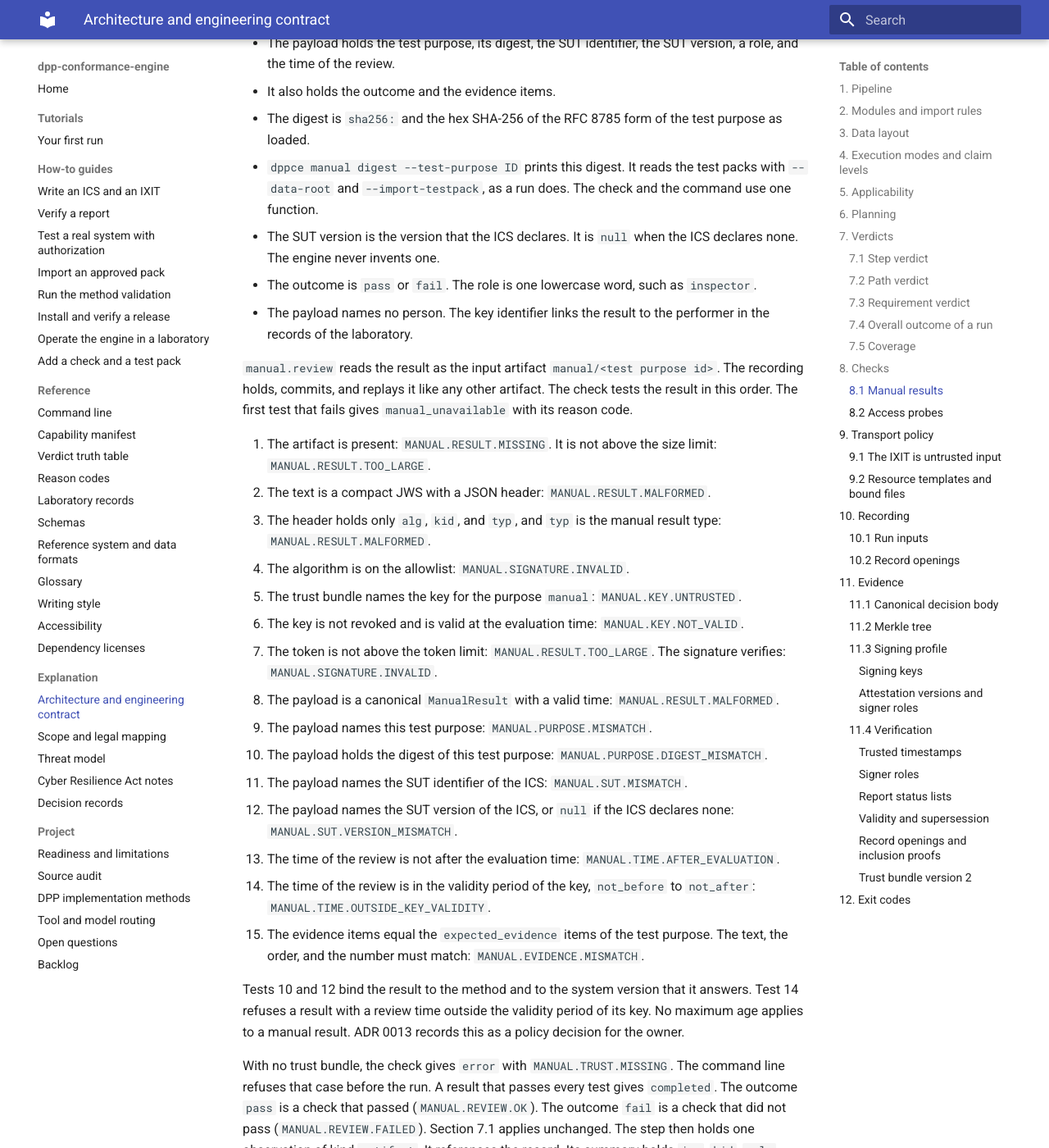
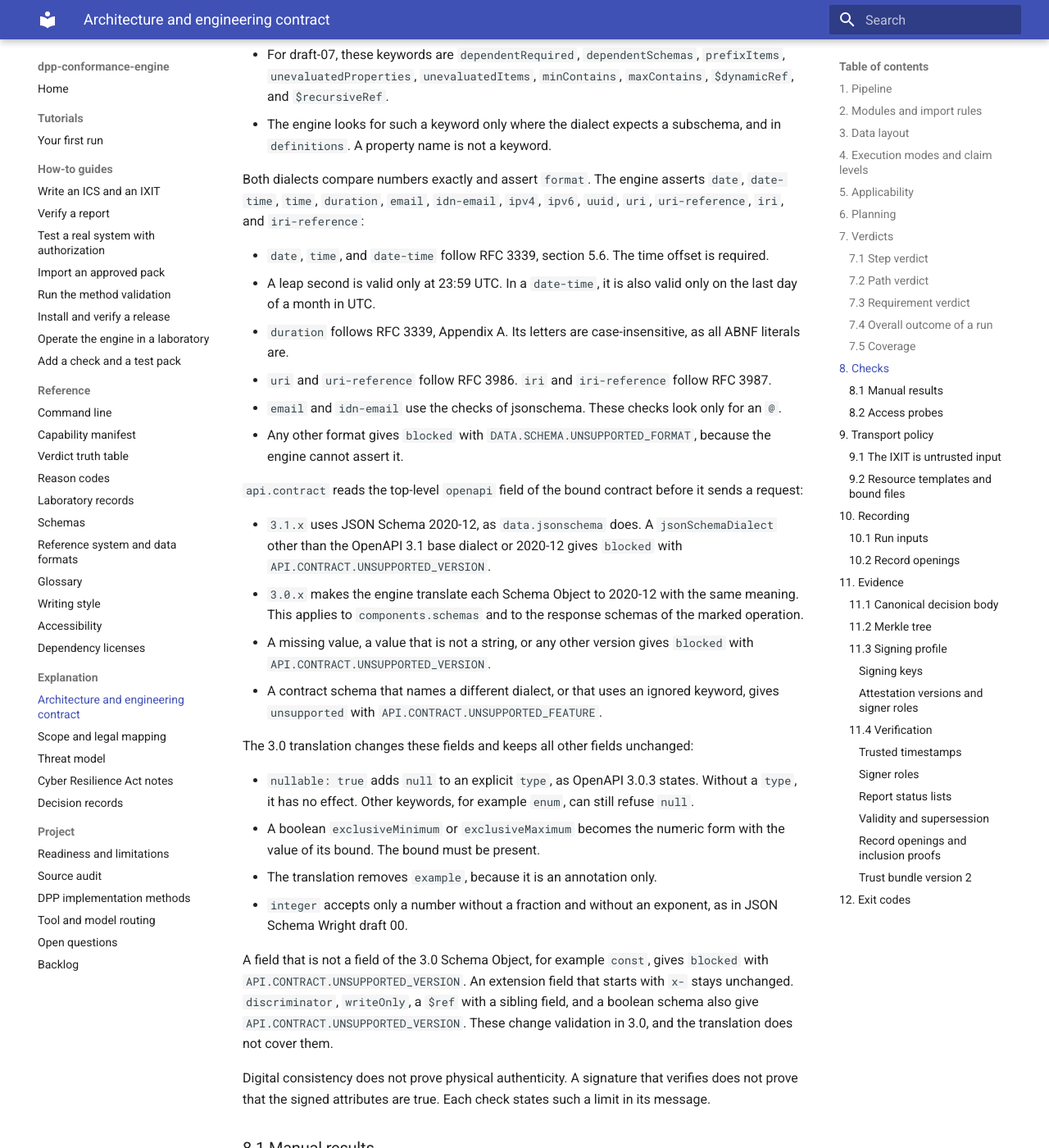
Before and after one commit to hadijannat/dpp-conformance-engine, an MkDocs documentation site: the page built from docs/explanation/architecture.md, in a window 1280 px wide and 1400 px high, scrolled down 12647 px. Shown: the whole window at 82% size. Built offline with MkDocs 1.6.1 and Material for MkDocs 9.7.7, drawn with Linux system fonts in a browser that asks for light colours; the version menu is left out; some of the changed text lies outside the part shown.

Commit message:
docs(architecture): dialects, formats, and the OpenAPI version gate
Section 8 states the dialects of data.jsonschema, the refused keywords,
the asserted formats, and the version gate and 3.0 translation of
api.contract.

Co-Authored-By: Claude Opus 5.5 <noreply@anthropic.com>

```diff
--- a/docs/explanation/architecture.md
+++ b/docs/explanation/architecture.md
@@ -392,6 +392,65 @@ URL holds only the characters that RFC 3986 permits in a URI, including `%`. Eve
 gives `IDENTIFIER.SYNTAX.INVALID`. This includes forms that GS1 permits, such as a GTIN without
 a serial, a key qualifier, or a path prefix. The check reads the query and the fragment only for
 their characters.
+
+`data.jsonschema` selects the dialect from the top-level `$schema` of the pinned schema:
+
+- No `$schema`, or `https://json-schema.org/draft/2020-12/schema`, selects JSON Schema 2020-12.
+- `http://json-schema.org/draft-07/schema` selects draft-07. A URI with an empty fragment `#` is
+  the same URI.
+- Any other value gives `blocked` with `DATA.SCHEMA.DIALECT`. A subschema that names a different
+  dialect also gives `DATA.SCHEMA.DIALECT`.
+- A keyword that the selected dialect ignores gives `blocked` with `DATA.SCHEMA.MALFORMED`. The
+  validator would skip the keyword, so a document that breaks it would pass.
+- For 2020-12, these keywords are `dependencies`, `additionalItems`, `$recursiveRef`, and
+  `$recursiveAnchor`.
+- For draft-07, these keywords are `dependentRequired`, `dependentSchemas`, `prefixItems`,
+  `unevaluatedProperties`, `unevaluatedItems`, `minContains`, `maxContains`, `$dynamicRef`, and
+  `$recursiveRef`.
+- The engine looks for such a keyword only where the dialect expects a subschema, and in
+  `definitions`. A property name is not a keyword.
+
+Both dialects compare numbers exactly and assert `format`. The engine asserts `date`,
+`date-time`, `time`, `duration`, `email`, `idn-email`, `ipv4`, `ipv6`, `uuid`, `uri`,
+`uri-reference`, `iri`, and `iri-reference`:
+
+- `date`, `time`, and `date-time` follow RFC 3339, section 5.6. The time offset is required.
+- A leap second is valid only at 23:59 UTC. In a `date-time`, it is also valid only on the last
+  day of a month in UTC.
+- `duration` follows RFC 3339, Appendix A. Its letters are case-insensitive, as all ABNF literals
+  are.
+- `uri` and `uri-reference` follow RFC 3986. `iri` and `iri-reference` follow RFC 3987.
+- `email` and `idn-email` use the checks of jsonschema. These checks look only for an `@`.
+- Any other format gives `blocked` with `DATA.SCHEMA.UNSUPPORTED_FORMAT`, because the engine
+  cannot assert it.
+
+`api.contract` reads the top-level `openapi` field of the bound contract before it sends a
+request:
+
+- `3.1.x` uses JSON Schema 2020-12, as `data.jsonschema` does. A `jsonSchemaDialect` other than
+  the OpenAPI 3.1 base dialect or 2020-12 gives `blocked` with `API.CONTRACT.UNSUPPORTED_VERSION`.
+- `3.0.x` makes the engine translate each Schema Object to 2020-12 with the same meaning. This
+  applies to `components.schemas` and to the response schemas of the marked operation.
+- A missing value, a value that is not a string, or any other version gives `blocked` with
+  `API.CONTRACT.UNSUPPORTED_VERSION`.
+- A contract schema that names a different dialect, or that uses an ignored keyword, gives
+  `unsupported` with `API.CONTRACT.UNSUPPORTED_FEATURE`.
+
+The 3.0 translation changes these fields and keeps all other fields unchanged:
+
+- `nullable: true` adds `null` to an explicit `type`, as OpenAPI 3.0.3 states. Without a `type`,
+  it has no effect. Other keywords, for example `enum`, can still refuse `null`.
+- A boolean `exclusiveMinimum` or `exclusiveMaximum` becomes the numeric form with the value of
+  its bound. The bound must be present.
+- The translation removes `example`, because it is an annotation only.
+- `integer` accepts only a number without a fraction and without an exponent, as in JSON Schema
+  Wright draft 00.
+
+A field that is not a field of the 3.0 Schema Object, for example `const`, gives `blocked` with
+`API.CONTRACT.UNSUPPORTED_VERSION`. An extension field that starts with `x-` stays unchanged.
+`discriminator`, `writeOnly`, a `$ref` with a sibling field, and a boolean schema also give
+`API.CONTRACT.UNSUPPORTED_VERSION`. These change validation in 3.0, and the translation does not
+cover them.
 
 Digital consistency does not prove physical authenticity. A signature that verifies does not
 prove that the signed attributes are true. Each check states such a limit in its message.
```
